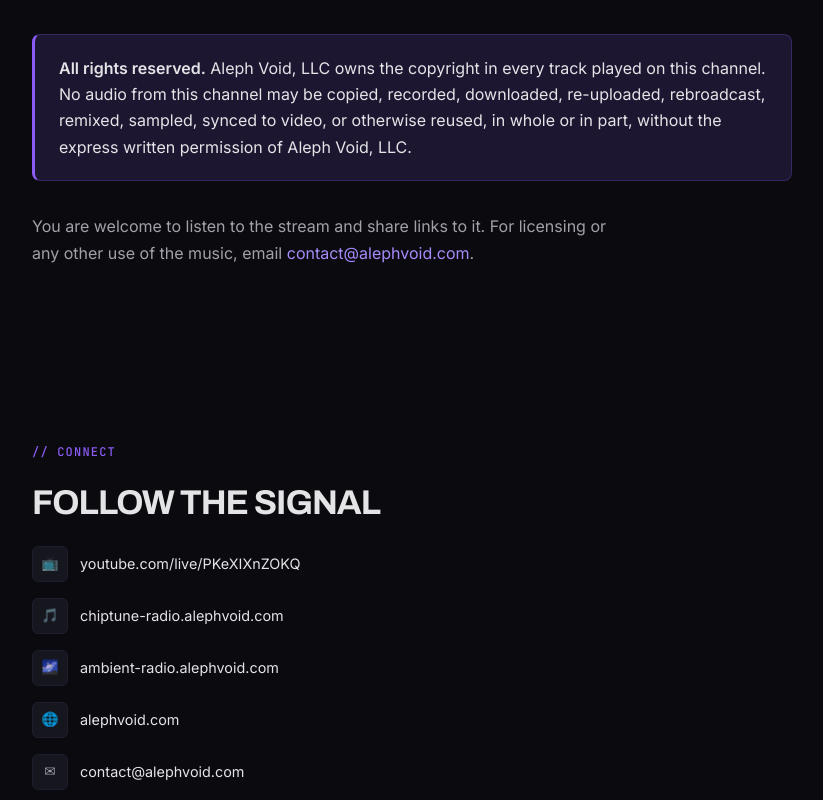
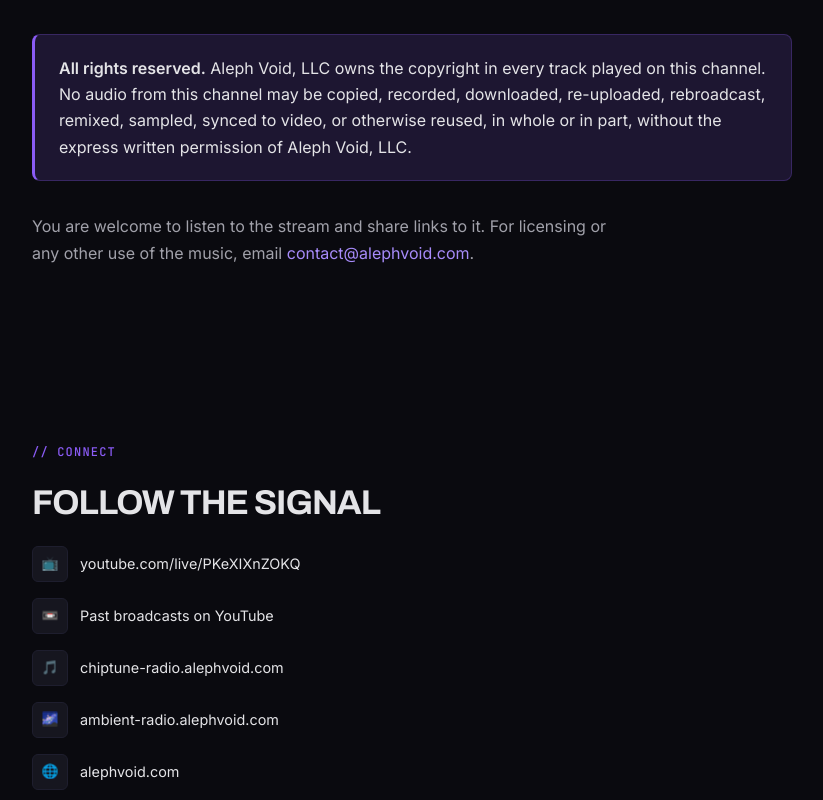
Before and after one commit to aleph-void/glitch-radio.alephvoid.com, a plain HTML site: page index.html in a window 1280 px wide. Shown: the part 2950-3750 px from the top of the page, without its empty margins (58-881 px from the left). Drawn offline with nearby package versions, Linux system fonts and the light colour scheme.

Commit message:
Link to past broadcasts on YouTube
Add a link to the channel's Live tab, where the archived streams are
listed, under the player and in the links list.

Co-Authored-By: Claude Fable 5.2 <noreply@anthropic.com>

```diff
--- a/index.html
+++ b/index.html
@@ -711,7 +711,7 @@
         <div class="player-frame" id="player"></div>
         <div class="chat-frame" id="chat"></div>
       </div>
-      <p class="player-note">Player not loading? Watch directly on <a href="https://youtube.com/live/PKeXIXnZOKQ?feature=share" target="_blank" rel="noopener noreferrer">youtube.com/live/PKeXIXnZOKQ</a>.</p>
+      <p class="player-note">Player not loading? Watch directly on <a href="https://youtube.com/live/PKeXIXnZOKQ?feature=share" target="_blank" rel="noopener noreferrer">youtube.com/live/PKeXIXnZOKQ</a>. Missed a show? <a href="https://www.youtube.com/channel/UCTNB-PkdNS29-yreBKGiKKg/streams" target="_blank" rel="noopener noreferrer">Past broadcasts</a> are on YouTube too.</p>
     </div>
   </section>
 
@@ -796,6 +796,10 @@
           <a href="https://youtube.com/live/PKeXIXnZOKQ?feature=share" target="_blank" rel="noopener noreferrer">youtube.com/live/PKeXIXnZOKQ</a>
         </div>
         <div class="connect-link">
+          <span class="icon">&#x1f4fc;</span>
+          <a href="https://www.youtube.com/channel/UCTNB-PkdNS29-yreBKGiKKg/streams" target="_blank" rel="noopener noreferrer">Past broadcasts on YouTube</a>
+        </div>
+        <div class="connect-link">
           <span class="icon">&#x1f3b5;</span>
           <a href="https://chiptune-radio.alephvoid.com">chiptune-radio.alephvoid.com</a>
         </div>
```
